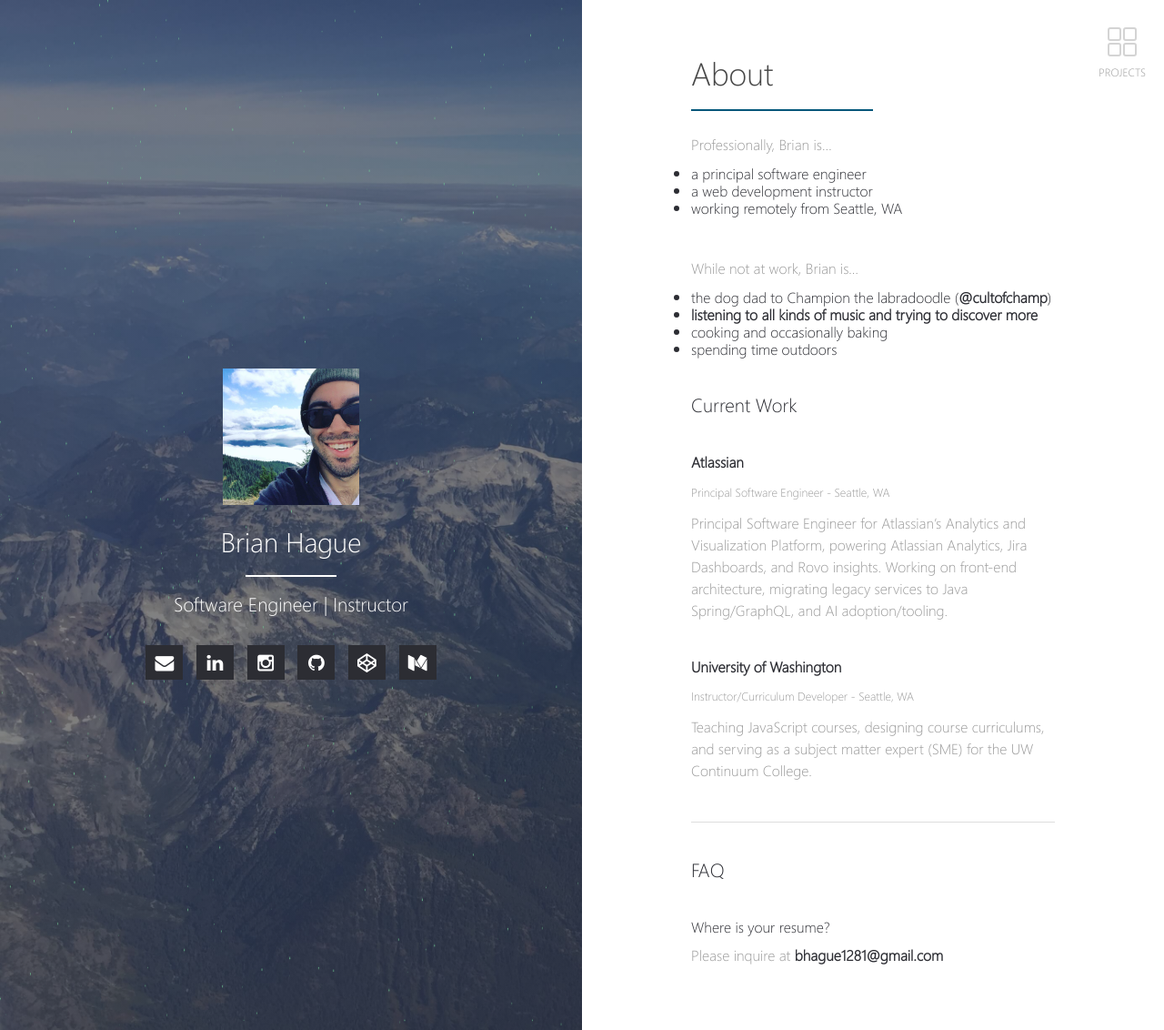
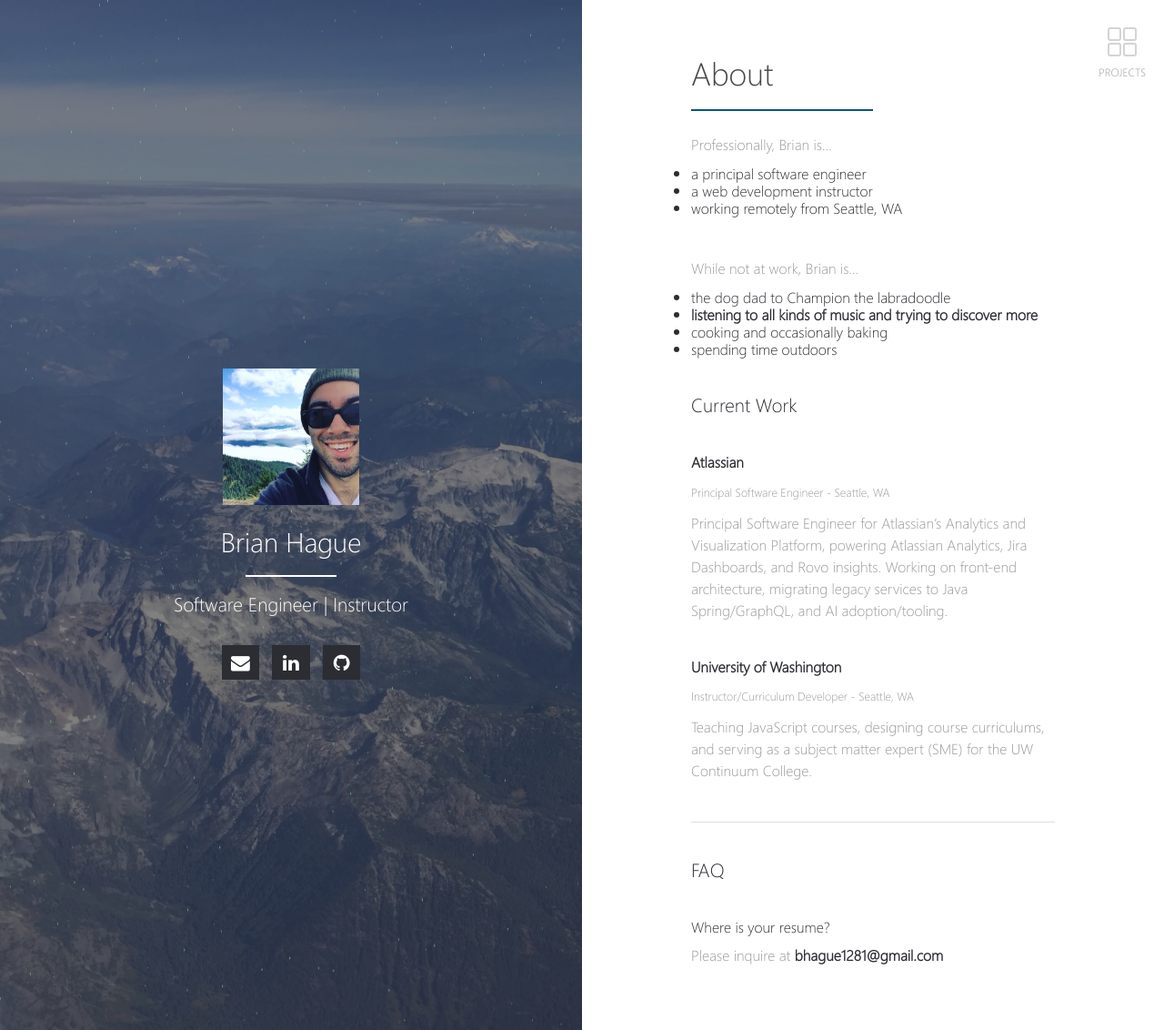
Before and after one commit to bhague1281/bhague1281.github.io, a Jekyll site: the page built from index.md, in a window 1280 px wide and 1132 px high. Shown: the whole window at 91% size. Built offline with Jekyll 4.4.1, drawn with Linux system fonts in a browser that asks for light colours; our own code applies the rules of GitHub Pages for plain Markdown files.

Commit message:
Remove medium codepen and instagram links

```diff
--- a/_config.yml
+++ b/_config.yml
@@ -37,7 +37,6 @@ github:             bhague1281
 #stackoverflow:     123456/username   from a "http://stackoverflow.com/users/123456/username" link
 linkedin:           brianahague
 #xing:              username
-instagram:          brianhague
 #lastfm:            username
 #tumblr:            username
 #pinterest:         username
@@ -48,12 +47,10 @@ instagram:          brianhague
 #soundcloud:        username
 #weibo:             username
 #flickr:            username
-codepen:            bhague1281
 #keybase:           username
 #xmpp:              username@server.com
 #hackernews:        username
 #behance:           username
-medium:             "@brianhague"
 
 # Gems
 gems:
--- a/index.md
+++ b/index.md
@@ -14,7 +14,7 @@ Professionally, Brian is...
 
 While not at work, Brian is...
 
-- the dog dad to Champion the labradoodle ([@cultofchamp](https://www.instagram.com/cultofchamp/){:target="_blank"})
+- the dog dad to Champion the labradoodle
 - [listening](https://www.youtube.com/watch?v=XhflnGpsvsQ){:target="_blank"} [to](https://www.youtube.com/watch?v=qkk5wViJo-I){:target="_blank"} [all](https://www.youtube.com/watch?v=3Yd4GG3bed0){:target="_blank"} [kinds](https://www.youtube.com/watch?v=05v4nfUmBYI){:target="_blank"} [of](https://www.youtube.com/watch?v=2YGd3UFSfKo){:target="_blank"} [music](https://www.youtube.com/watch?v=a9wnbPUgq6c){:target="_blank"} [and](https://www.youtube.com/watch?v=FzfKn-hlZwo){:target="_blank"} [trying](https://www.youtube.com/watch?v=08qd-vsHbaY){:target="_blank"} [to](https://www.youtube.com/watch?v=vjU9_MIMYPs){:target="_blank"} [discover](https://www.youtube.com/watch?v=9sfYpolGCu8){:target="_blank"} [more](https://www.youtube.com/watch?v=fbNDJRwXKGc){:target="_blank"}
 - cooking and occasionally baking
 - spending time outdoors
```
